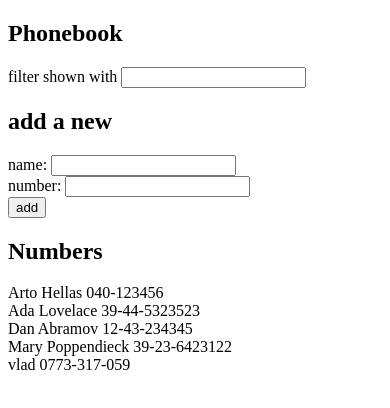
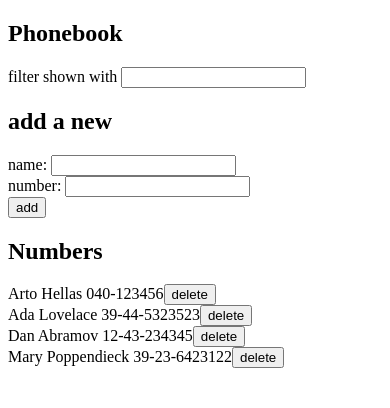
Before and after one commit to fullstackopen2024/part2, a React (Vite) app in the folder phonebook/react/: page / in a window 390 px wide. Shown: the top 408 px of the page. Built offline with nearby package versions, Linux system fonts and the light colour scheme; data requests are answered from the project's data file.

Commit message:
[phonebook][2.14] Solved exercise 2.14 phonebook, Step 9

```diff
--- a/phonebook/react/db.json
+++ b/phonebook/react/db.json
@@ -19,11 +19,6 @@
       "name": "Mary Poppendieck",
       "number": "39-23-6423122",
       "id": "4"
-    },
-    {
-      "id": "de71",
-      "name": "vlad",
-      "number": "0773-317-059"
     }
   ]
 }
--- a/phonebook/react/src/App.jsx
+++ b/phonebook/react/src/App.jsx
@@ -45,6 +45,10 @@ function App() {
         setNewNumber('')
     }
 
+    function handlePersonDelete(id) {
+        personService.deletePerson(id).then(() => setPersons(persons.filter(person => person.id !== id)))
+    }
+
     return (
         <div>
             <h2>Phonebook</h2>
@@ -52,7 +56,7 @@ function App() {
             <PersonForm nameValue={newName} handleNameChange={handleNameChange}
                         numberValue={newNumber} handleNumberChange={handleNumberChange}
                         handleFromSubmit={handleFromSubmit}/>
-            <Persons persons={search === '' ? persons : searchPersons}/>
+            <Persons persons={search === '' ? persons : searchPersons} handlePersonDelete={handlePersonDelete}/>
         </div>
     )
 }
--- a/phonebook/react/src/components/Person.jsx
+++ b/phonebook/react/src/components/Person.jsx
@@ -1,5 +1,14 @@
-const Person = ({person}) => {
-    return <div>{person.name} {person.number}</div>
+const Person = ({person, handleDelete}) => {
+    const handlePersonDelete = () => {
+        if (window.confirm(`Delete ${person.name}`)) {
+            handleDelete(person.id)
+        }
+    }
+
+    return <div>
+        {person.name} {person.number}
+        <button onClick={handlePersonDelete}>delete</button>
+    </div>
 }
 
 export default Person;
--- a/phonebook/react/src/components/Persons.jsx
+++ b/phonebook/react/src/components/Persons.jsx
@@ -1,10 +1,10 @@
 import Person from "./Person.jsx";
 
-const Persons = ({persons}) => {
+const Persons = ({persons, handlePersonDelete}) => {
     return (
         <>
             <h2>Numbers</h2>
-            {persons.map(person => <Person key={person.id} person={person}/>)}
+            {persons.map(person => <Person key={person.id} person={person} handleDelete={handlePersonDelete}/>)}
         </>
     )
 }
--- a/phonebook/react/src/services/persons.js
+++ b/phonebook/react/src/services/persons.js
@@ -10,7 +10,12 @@ const addPerson = (newPerson) => {
     return axios.post(baseUrl, newPerson)
 }
 
+const deletePerson = (id) => {
+    return axios.delete(baseUrl + `/${id}`)
+}
+
 export default {
     getPersons,
-    addPerson
+    addPerson,
+    deletePerson
 }
```
